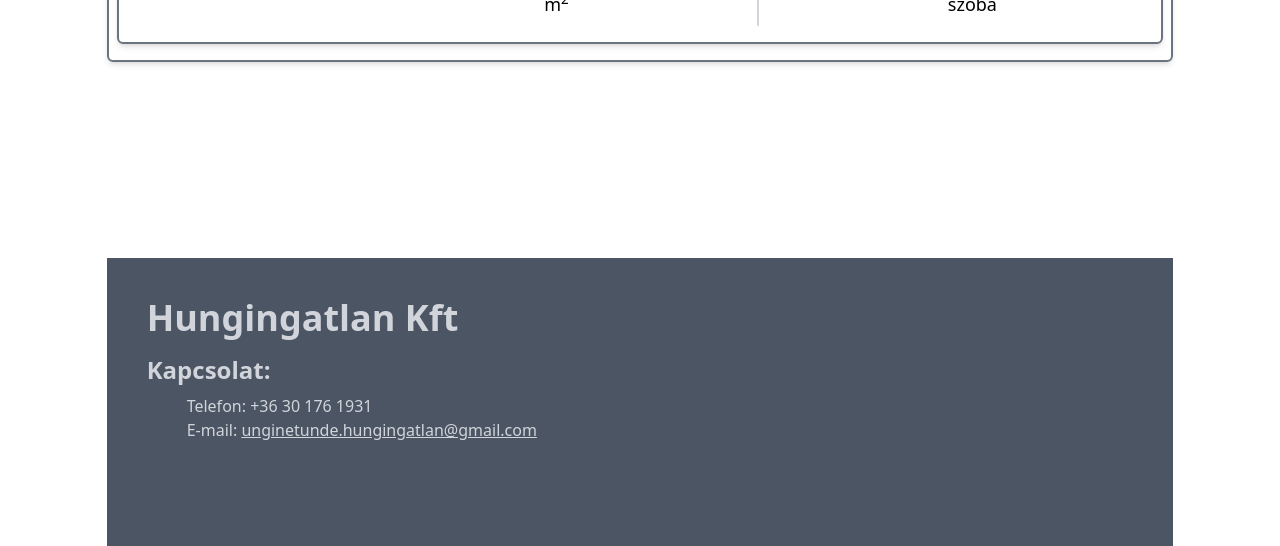
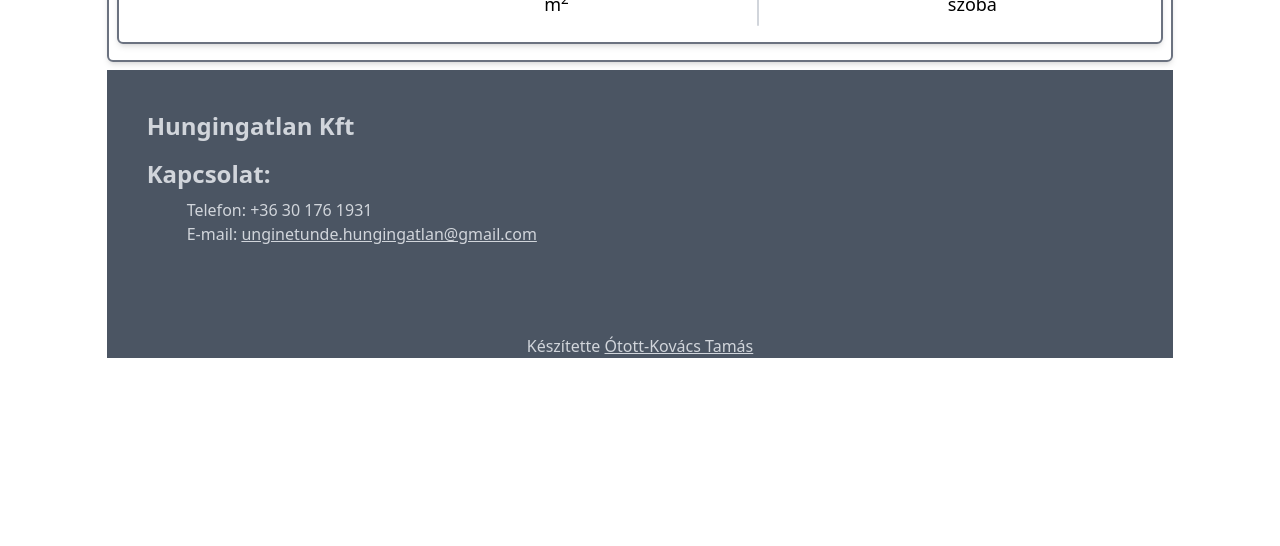
Before and after one commit to otottkovi2/real_estate_frontend, a Vue app: page / in a window 1280 px wide. Shown: the part 1698-2244 px from the top of the page. After the commit the page ends 2056 px from the top, so only its background shows below. Built offline with nearby package versions, Linux system fonts and the light colour scheme.

Commit message:
fixed up footer

```diff
--- a/src/views/HomeView.vue
+++ b/src/views/HomeView.vue
@@ -38,7 +38,7 @@
     <h5 class="text-lg font-semibold">Fontos Önnek a gyorsaság, precizitás, tapasztalat, korrektség?</h5>
     <h3 class="text-xl font-semibold">Jó helyen van!</h3>
   </section>
-  <section class="min-h-lvh">
+  <section class="min-h-full">
     <card class="h-full">
       <template #card-header>
         <SubTitleText>House highlights go here</SubTitleText>
@@ -52,15 +52,16 @@
       </template>
     </card>
   </section>
-  <footer class="min-h-72 bg-tertiary">
-    <div class="flex flex-col pl-8 pt-8 text-secondary">
-      <TitleText>Hungingatlan Kft</TitleText>
+  <footer class="h-72 bg-tertiary top-3/4">
+    <div class="flex flex-col p-8 text-secondary h-72">
+      <SubTitleText class="text-left">Hungingatlan Kft</SubTitleText>
       <SubTitleText>Kapcsolat:</SubTitleText>
       <ul class="list-none">
         <li>Telefon: +36 30 176 1931</li>
-        <li>E-mail: <a href="mailto:unginetunde.hungingatlan@gmail.com" class="underline hover:text-white">
+        <li>E-mail: <a href="mailto:unginetunde.hungingatlan@gmail.com" class="underline text-sm md:text-base hover:text-white">
           unginetunde.hungingatlan@gmail.com</a></li>
       </ul>
+      <div class="md:mt-20 mt-10 text-center">Készítette <a href="https://github.com/otottkovi2" class="underline hover:text-white">Ótott-Kovács Tamás</a></div>
     </div>
   </footer>
 </template>
```
